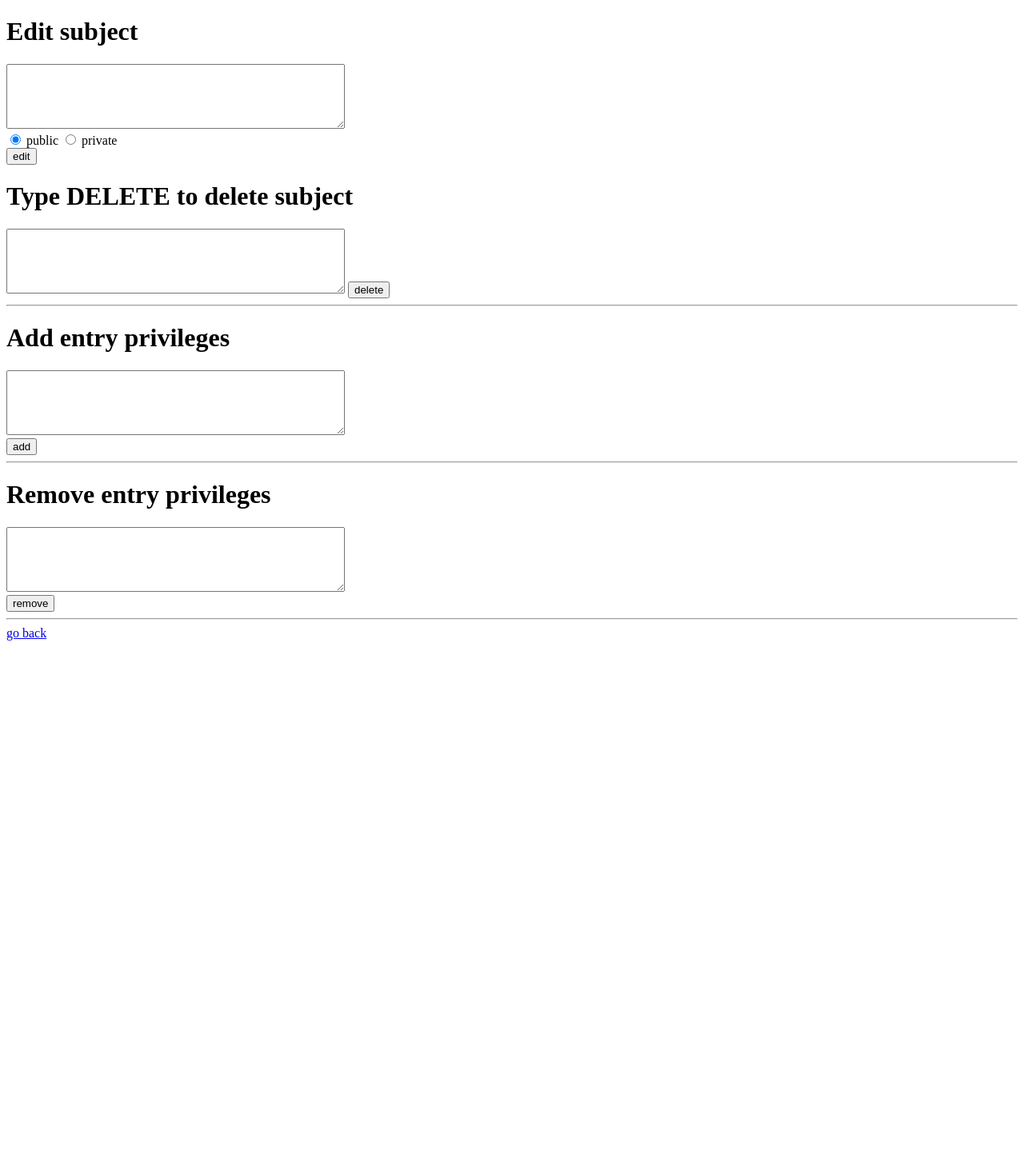
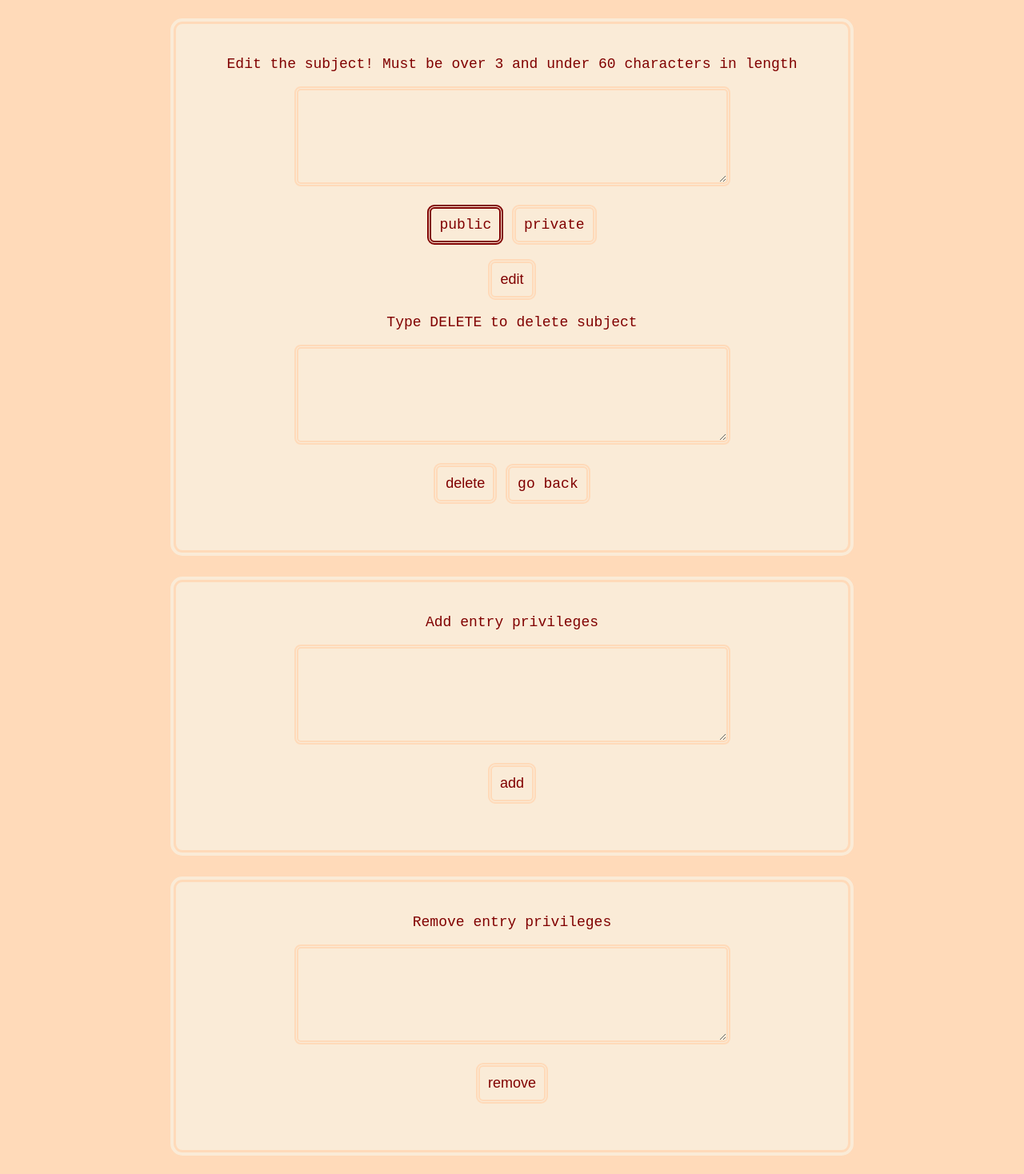
Before and after one commit to aejmmark/Tsoha, a Flask app: template templates/edit_subject.html in a window 1280 px wide. Shown: the whole page at 80% size. Before the commit the page ends 801 px from the top, so only its background shows below. Run offline with Flask 2, Linux system fonts and the light colour scheme; the template is opened without the code that fills it: most values are stand-ins (such as "Sample title", 1, 10 or a date in 2020).

Commit message:
Add new appearance

```diff
--- /dev/null
+++ b/static/style.css
@@ -0,0 +1,96 @@
+
+body {
+    margin: auto;
+    max-width: 50em;
+    font-family: 'Courier New', Courier, monospace;
+    font-size: large;
+    color: maroon;
+    background: peachpuff;
+}
+
+.container {
+    width: auto;
+    height: auto;
+    border: 10px peachpuff;
+    border-radius: 1em;
+    border-style: double;
+    background-color:antiquewhite;
+    text-align: center;
+    margin: 20px;
+    padding: 40px;
+}
+
+a {
+    background-color: antiquewhite;
+    border: 5px peachpuff;
+    border-radius: .5em;
+    border-style: double;
+    text-align: center;
+    font-size: large;
+    padding: 10px;
+    text-decoration: none;
+    color: maroon;
+    display: inline-block;
+}
+
+input {
+    cursor: pointer;
+    outline: none;
+    background-color: antiquewhite;
+    border: 5px peachpuff;
+    border-radius: .5em;
+    border-style: double;
+    font-size: large;
+    padding: 10px;
+    color: maroon;
+}
+
+textarea {
+    cursor: pointer;
+    outline: none;
+    background-color: antiquewhite;
+    border: 5px peachpuff;
+    border-radius: .5em;
+    border-style: double;
+    text-align: center;
+    font-size: large;
+    padding: 10px;
+    color: maroon;
+    display: inline-block;
+}
+
+.radiocheck {
+    margin: 10px;
+}
+
+.radiocheck input[type="radio"] {
+    opacity: 0;
+    position: fixed;
+    width: 0;
+    height: 0;
+}
+
+.radiocheck label {
+    cursor: pointer;
+    background-color: antiquewhite;
+    border: 5px peachpuff;
+    border-radius: .5em;
+    border-style: double;
+    text-align: center;
+    font-size: large;
+    padding: 10px;
+    color: maroon;
+    display: inline-block;
+}
+
+.radiocheck input[type="radio"]:focus + label {
+    border: 5px maroon;
+    border-radius: .5em;
+    border-style: double;
+}
+
+.radiocheck input[type="radio"]:checked + label {
+    border: 5px maroon;
+    border-radius: .5em;
+    border-style: double;
+}
--- a/templates/edit_subject.html
+++ b/templates/edit_subject.html
@@ -1,33 +1,47 @@
 <!DOCTYPE html>
+<link rel="stylesheet" href="{{ url_for('static', filename='style.css') }}">
 <title>edit_subject</title>
+<div class="container">
     <form action="/edit_subject/{{link}}" method="POST">
-    <h1>Edit subject</h1>
+        Edit the subject! Must be over 3 and under 60 characters in length
+        <p>
         <textarea name="edited_subject" rows="5" cols="50"></textarea>
-    <br>
-    <input type="radio" name="secret" value="public" checked> public
-    <input type="radio" name="secret" value="private"> private
-    <br>
+        <p>
+        <div class="radiocheck">
+            <input type="radio" id="public" name="secret" value="public" checked>
+            <label for="user">public</label>
+            <input type="radio" id="private" name="secret" value="private">
+            <label for="admin">private</label>
+        </div>
+        <p>
         <input type="submit" value="edit">
-    <h1>Type DELETE to delete subject</h1>
+        <p>
+        Type DELETE to delete subject
+        <p>
         <textarea name="delete" rows="5" cols="50"></textarea>
+        <p>
         <input type="hidden" name="csrf_token" value="{{ session.csrf_token }}">
         <input type="submit" value="delete">
+        <a href="/">go back</a>
     </form>
-<hr>
+</div>
+<div class="container">
     <form action="/add_user/{{link}}" method="POST">
-    <h1>Add entry privileges</h1>
+        Add entry privileges
+        <p>
         <textarea name="add_user" rows="5" cols="50"></textarea>
-    <br>
+        <p>
         <input type="hidden" name="csrf_token" value="{{ session.csrf_token }}">
         <input type="submit" value="add">
     </form>
-<hr>
+</div>
+<div class="container">
     <form action="/remove_user/{{link}}" method="POST">
-    <h1>Remove entry privileges</h1>
+        Remove entry privileges
+        <p>
         <textarea name="remove_user" rows="5" cols="50"></textarea>
-    <br>
+        <p>
         <input type="hidden" name="csrf_token" value="{{ session.csrf_token }}">
         <input type="submit" value="remove">
     </form>
-<hr>
-<a href="/">go back</a>
+</div>
```
Also changed, not shown: templates/edit_comment.html (+10 -2 lines), templates/edit_thread.html (+10 -2 lines), templates/error.html (+6 -3 lines), templates/home.html (+18 -12 lines), templates/login.html (+7 -7 lines), templates/new_comment.html (+7 -2 lines), templates/new_subject.html (+13 -5 lines), templates/new_thread.html (+8 -2 lines), templates/register.html (+23 -15 lines), templates/search.html (+12 -9 lines), templates/subject.html (+15 -9 lines), templates/thread.html (+17 -12 lines), templates/user.html (+11 -8 lines). Lines whose indentation alone changed are shown as unchanged.
